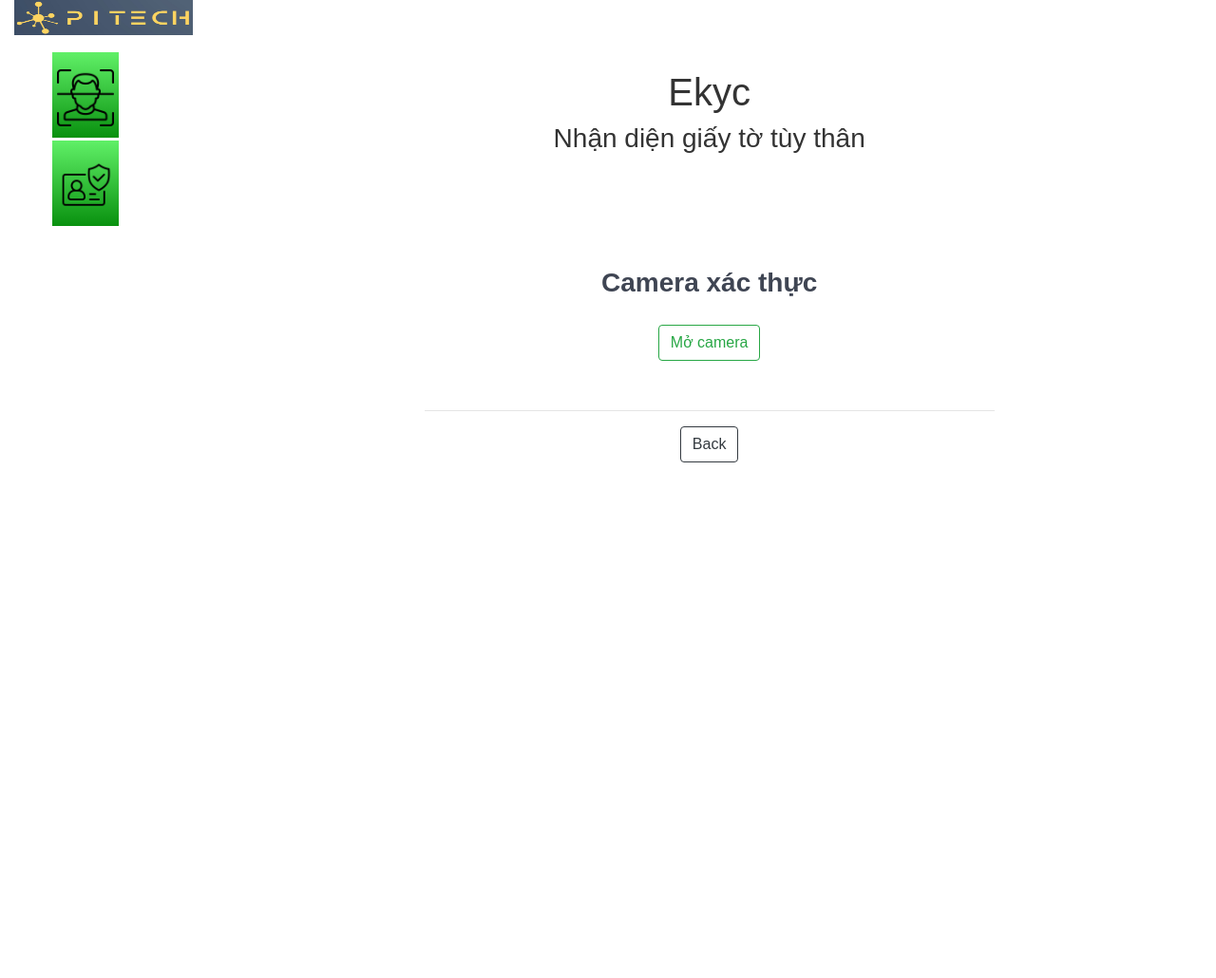
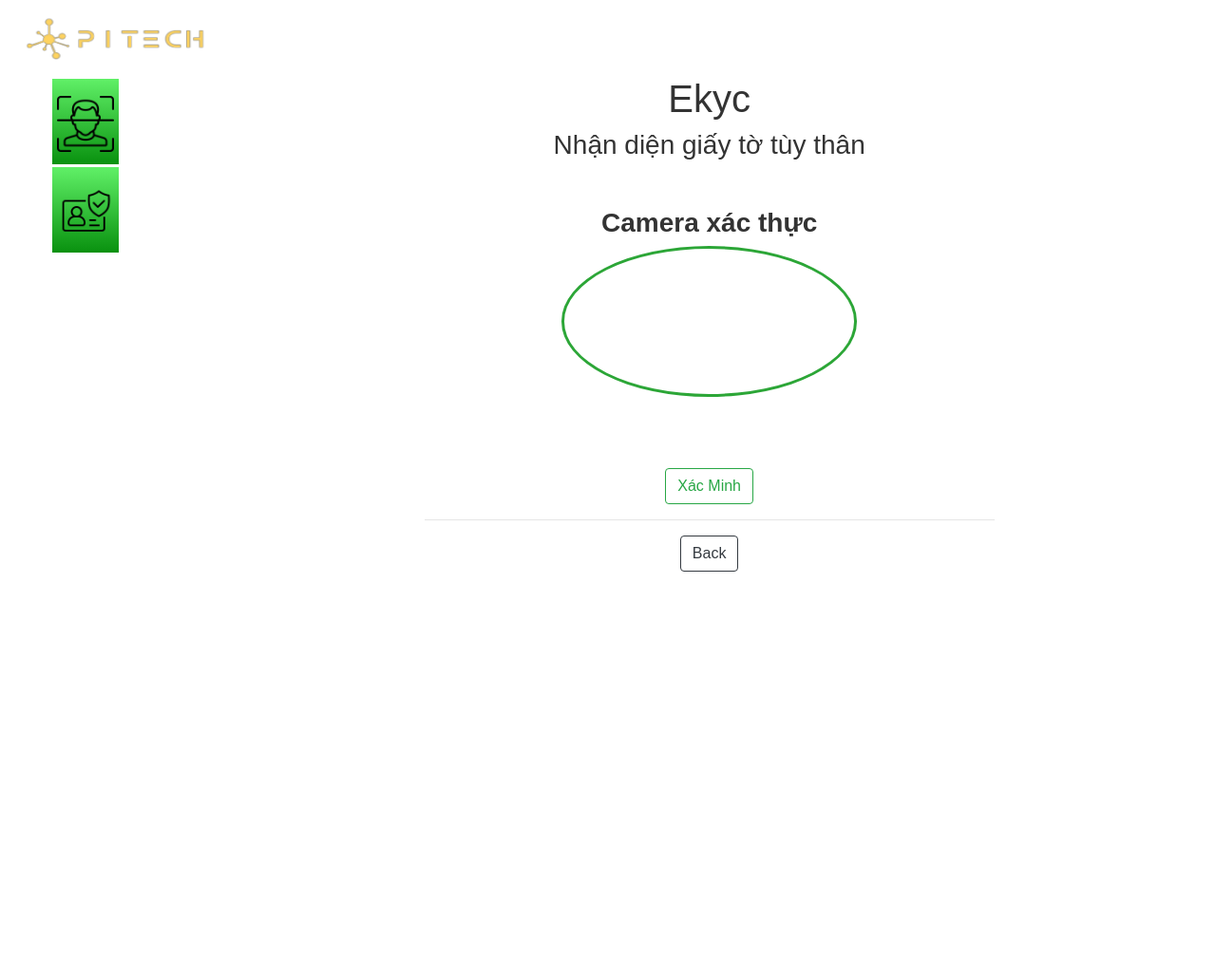
Before and after one commit to IamAnLee/DoAn-EKYC, a Flask app: page /ekyc-stp2 in a window 1280 px wide. Shown: the top 1030 px of the page at 95% size. Before the commit the page ends 487 px from the top, so only its background shows below. Run offline with Flask 2, Linux system fonts and the light colour scheme; some libraries are stand-ins or nearby versions.

Commit message:
update logo_01

```diff
--- a/static/style.css
+++ b/static/style.css
@@ -41,35 +41,41 @@ body {}
 }
 .div{
     width: auto;
-    height: 400px;
+    height: 300px;
 }
 .div > #image_upload_preview {
-    border: none;
-    outline: none;
     background-color: #ffffff;
     margin-top: 1em;
-    width: 40%;
-    height: auto;
+    width: 30%;
+    max-height: 80%;
 }
 
 #image_upload_preview2 {
-    border: none;
-    outline: none;
     background-color: #ffffff;
     margin-top: 1em;
-    width: 40%;
-    height: auto;
+    width: 30%;
+    max-height: 80%;
 }
-.logo > img  {
- width: 15%;
+.logo>img{
+    margin-top: 15px;
+    width: 17%;
+    color: #333;
+}
+.cam>video{
+    border:3px solid rgba(21, 156, 33, 0.897);
+    border-radius: 80%;
+    width:30%;
+    box-shadow: #333;
+    height:auto;
 }
 .title{
     width: 100%;
     height: auto;
     text-align: center;
-    padding-top: 2%;
+
 }
 .content{
+    text-align: center;
     margin: 3rem 0rem;
 }
 .alert{
--- a/templates/index.html
+++ b/templates/index.html
@@ -20,7 +20,7 @@
   <div class="container-fluid">
     <div class="row">
       <div class="col-12 logo">
-        <img src="image/z3462998051250_82f8c2a2289ee537e17395f4a2d011ad.jpg" alt="">
+        <img src="image/PITECH02.png" alt="">
       </div>
       <div class="col-lg-2">
         <nav>
@@ -65,7 +65,9 @@
                       id="inputGroupFile02" />
                     <label class="form-control custom-file-label" for="inputGroupFile02">Khuôn mặt thứ hai</label>
                   </div>
-                  <img id="image_upload_preview2" alt="" />
+                  <div class="div">
+                    <img id="image_upload_preview2" alt="" />
+                  </div>
                 </div>
               </div>
               <input type="submit" class="btn btn-success btn-lg btn-block" value="Phân Tích" />
--- a/templates/stp1.html
+++ b/templates/stp1.html
@@ -20,7 +20,7 @@
     <div class="container-fluid">
         <div class="row">
             <div class="col-12 logo">
-                <img src="image/z3462998051250_82f8c2a2289ee537e17395f4a2d011ad.jpg" alt="">
+                <img src="image/PITECH02.png" alt="">
               </div>
             <div class="col-lg-2">
                 <nav>
--- a/templates/stp2.html
+++ b/templates/stp2.html
@@ -1,6 +1,5 @@
 <!DOCTYPE html>
 <html lang="en">
-
 <head>
     <title>Title</title>
     <!-- Required meta tags -->
@@ -15,13 +14,12 @@
     <link rel="stylesheet" href="../static/app.css" />
     <link rel="stylesheet" href="../static/app.js" />
 </head>
-
 <body>
     <div class="container-fluid">
         <div class="row">
             <div class="col-12 logo">
-                <img src="image/z3462998051250_82f8c2a2289ee537e17395f4a2d011ad.jpg" alt="">
-              </div>
+                <img src="image/PITECH02.png" alt="">
+            </div>
             <div class="col-lg-2">
                 <nav>
                     <ul>
@@ -46,32 +44,33 @@
                     <h3>Nhận diện giấy tờ tùy thân</h3>
                 </div>
                 <div class="content">
+                    <h3><b>Camera xác thực</b></h3>
+                    <div class="cam">
+                        <video id="videoElement" autoplay="true" ></video>
+                    </div>
                     <section class="multi_step_form col-12">
                         <div id="msform">
                             <div id="menu">
                                 <fieldset>
-                                    <h3><b>Camera xác thực</b></h3>
                                     <div id="video">
                                         <form action="/opencamera" method="POST" enctype="multipart/form-data">
                                             <div>
                                                 <input class="d-none" type="text" name="dirname" value="{{dirname}}" />
                                             </div>
-                                            <br />
                                             <button type="submit" class="btn btn-outline-success" id="wait"
                                                 onclick="myFunction()">
-                                                Mở camera
+                                                Xác Minh
                                             </button>
                                         </form>
                                     </div>
                                     <p><span id="word"></span></p>
                                     <div id="loader" style="display: none"></div>
-                                    <br />
                                     <hr />
                                     <div id="video1">
                                         <a href="{{url_for('stp1') }}" type="button"
                                             class="btn btn-outline-dark">Back</a>
                                     </div>
-                                    <br />
+
                                 </fieldset>
                             </div>
                         </div>
@@ -80,6 +79,19 @@
             </div>
         </div>
     </div>
+    <script>
+        var video = document.querySelector("#videoElement");
+
+        if (navigator.mediaDevices.getUserMedia) {
+        navigator.mediaDevices.getUserMedia({ video: true })
+            .then(function (stream) {
+            video.srcObject = stream;
+            })
+            .catch(function (err0r) {
+            console.log("Something went wrong!");
+            });
+        }
+    </script>
     <!-- Optional JavaScript -->
     <!-- jQuery first, then Popper.js, then Bootstrap JS -->
     <script src="https://code.jquery.com/jquery-3.3.1.slim.min.js"
--- a/templates/stp3.html
+++ b/templates/stp3.html
@@ -23,8 +23,8 @@
     <div class="container-fluid">
         <div class="row">
             <div class="col-12 logo">
-                <img src="image/z3462998051250_82f8c2a2289ee537e17395f4a2d011ad.jpg" alt="">
-              </div>
+                <img src="image/PITECH02.png" alt="">
+            </div>
             <div class="col-lg-2">
                 <nav>
                     <ul>
```
Also changed, not shown: templates/image/PITECH.png (added), templates/image/PITECH01.png (added), templates/image/PITECH02.png (added).
